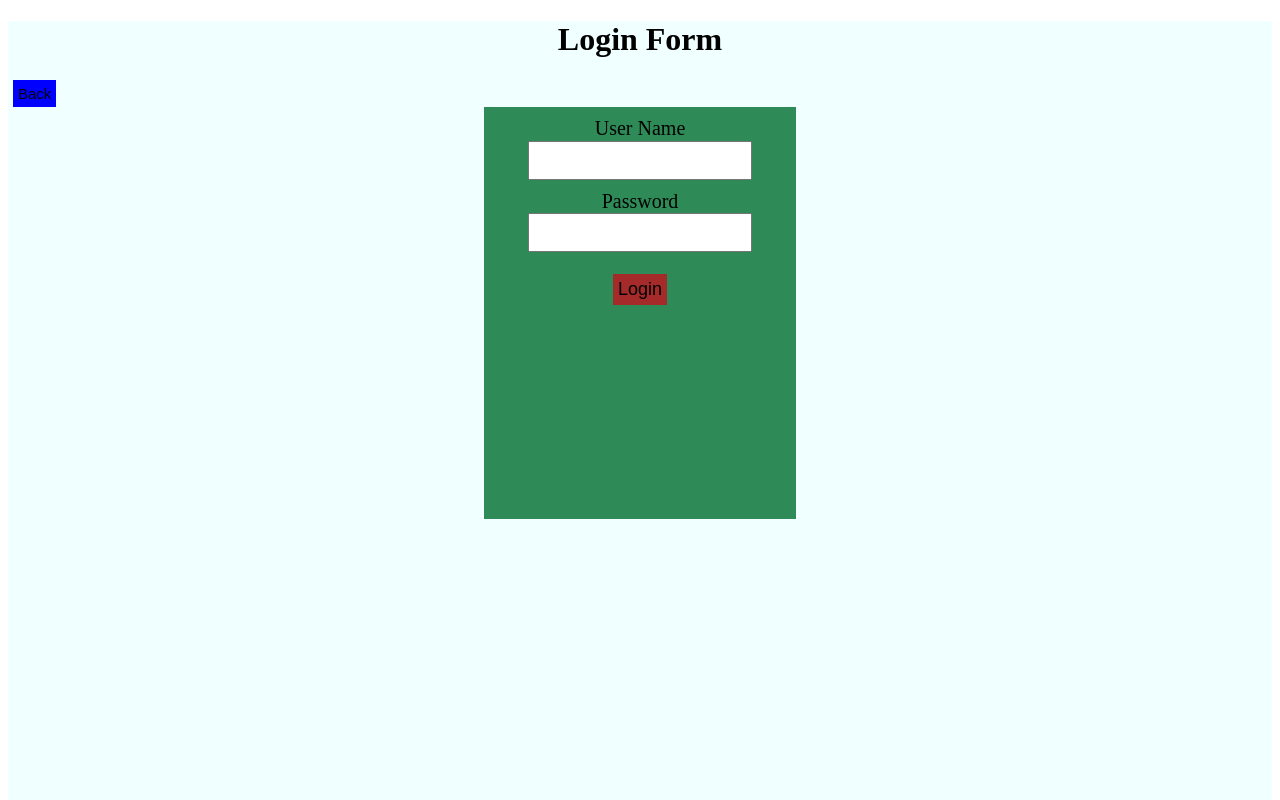
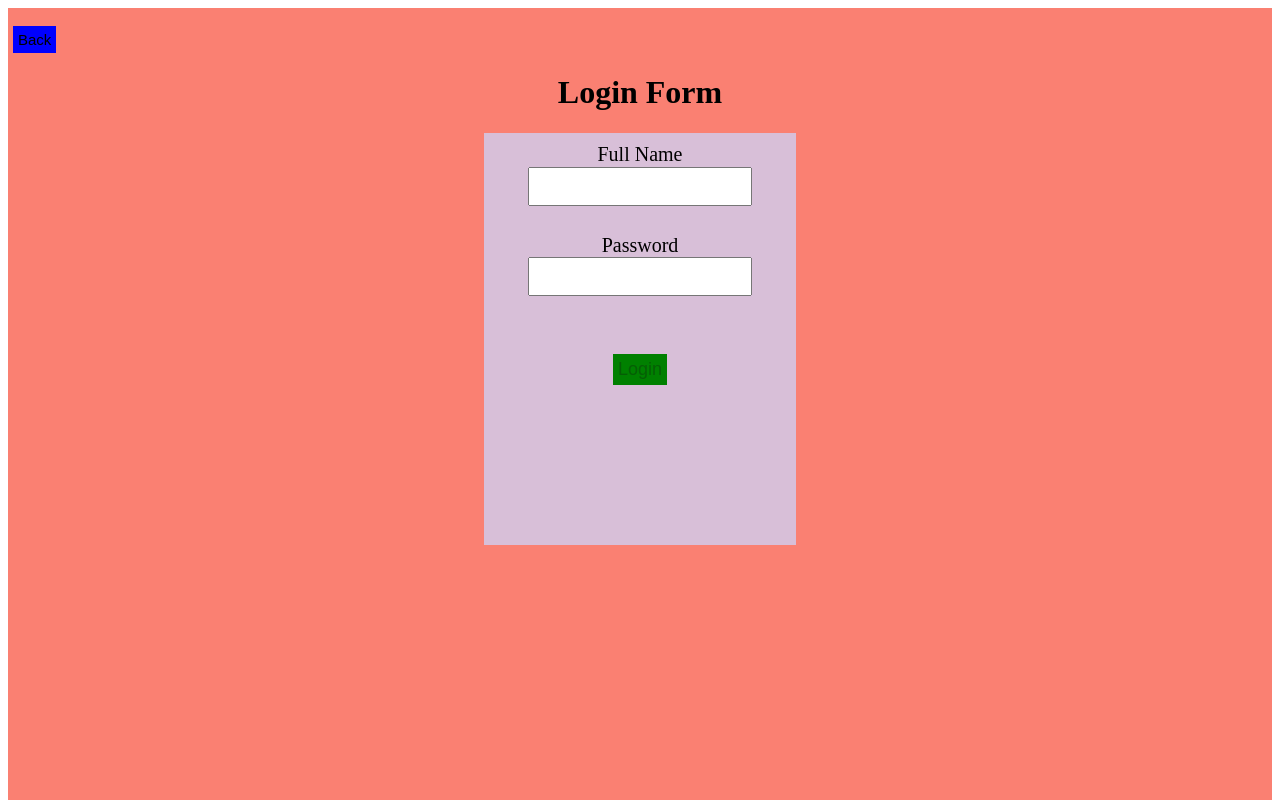
Before and after one commit to shivcharankhanderao/My_Angular_Project, an Angular app in the folder My_First_Project/: page /login in a window 1280 px wide. Shown: the top 800 px of the page. Built offline with nearby package versions, Linux system fonts and the light colour scheme.

Commit message:
Template-driven form

```diff
--- a/My_First_Project/src/app/directive-in-angular/directive-in-angular.component.css
+++ b/My_First_Project/src/app/directive-in-angular/directive-in-angular.component.css
@@ -28,3 +28,7 @@ table,th,tr,td{
     color: deeppink;
     font-size: 30px;
 }
+.container2{
+    color: darkgreen;
+    font-size: 30px;
+}
--- a/My_First_Project/src/app/directive-in-angular/directive-in-angular.component.html
+++ b/My_First_Project/src/app/directive-in-angular/directive-in-angular.component.html
@@ -25,7 +25,7 @@
 
 <button (click)="toggelEffect()">Check</button>
 
-<!-- ******* *ngFor ******** -->
+<!-- ******* *ngFor [MIMP] ******** -->
 
 <ul *ngFor="let item of cars">
     <li class="itm-container">{{item}}</li>
@@ -49,15 +49,37 @@
     <li>{{data}}</li>
 </ul>
 
+<!-- ngSwitch -->
+<div [ngSwitch]="switchValue">
+
+    <h2 *ngSwitchCase="600">600 Value</h2>
+    <h2 *ngSwitchCase="300">300 value</h2>
+    <h2 *ngSwitchCase="100">100 value</h2>
+    <h2 *ngSwitchDefault>Default h2</h2>
+
+</div>
+
 <!-- Attribute directive -->
+
 <div class="container">
     I like pune
 </div>
-
+<!-- [ngClass] (MIMP) -->
 <div [ngClass]="color == 'pink' ? 'container1' : 'container'">
     I like pune
 </div>
 
+<!-- MIMP topic (mostly use)-->
+<h1 [class.container]="multiClasses == 100"
+[class.container1]="multiClasses == 200"
+[class.container2]="multiClasses == 300">
+hahahahaha2222222222222222222222222</h1>
+
+<p style="color: aqua; font-size: 30px;">paraparapara</p>
+<!-- [ngStyle] -->
+<p [ngStyle]="stylecss == 'yellow' ? {'color' : 'yellow'} : {'color' : 'red', 'font-size' : '30px'}">paraparaparapara</p>
+
+
 
 
 <br><br><br>
--- a/My_First_Project/src/app/directive-in-angular/directive-in-angular.component.ts
+++ b/My_First_Project/src/app/directive-in-angular/directive-in-angular.component.ts
@@ -32,6 +32,9 @@ export class DirectiveInAngularComponent {
   // let  xyz= []; // js / within function only
   // xyz =[]; property with empty array(interview que.)
   color ='pink';
+  stylecss = 'yellow1';
+  multiClasses = 300;
+  switchValue = 600;
 
   constructor(){
 
--- a/My_First_Project/src/app/login/login.component.css
+++ b/My_First_Project/src/app/login/login.component.css
@@ -1,7 +1,7 @@
 .container {
     height: 100vw;
     width: 100%;
-    background: azure;
+    background: salmon;
 }
 
 .back-btn {
@@ -20,7 +20,7 @@
 .form-container {
     text-align: center;
     margin: auto;
-    background-color: seagreen;
+    background-color: thistle;
     /* border: 1px solid black; */
     height: 400px;
     width: 300px;
@@ -55,8 +55,13 @@
 
 .lgn-btn {
     padding: 5px;
-    background: brown;
+    background: green;
     margin-top: 22px;
     font-size: 18px;
     border: none;
 }
+
+.span-err{
+    color: red;
+    font-size: 16px;
+}
--- a/My_First_Project/src/app/login/login.component.html
+++ b/My_First_Project/src/app/login/login.component.html
@@ -1,12 +1,32 @@
 <div class="container">
+    <br>
+    <button class="back-btn" routerLink="/landing">Back</button>
     <h1 class="heading">Login Form</h1>
-    <button class="back-btn" routerLink="/landing">Back</button>
-    <form class="form-container">
-        <label class="label">User Name</label><br>
-        <input class="inp-box" type="text"><br>
+
+    <form #loginForm="ngForm" class="form-container">
+
+        <label class="label">Full Name</label><br>
+
+        <input class="inp-box" type="text" name="fullName" pattern="[a-zA-z]*$" ngModel #fullName="ngModel" required
+            minlength="5"><br>
+
+        <span class="span-err" *ngIf="fullName.errors?.['pattern'] && fullName.touched">Please Enter Alphabets
+            Only</span>
+        <span class="span-err" *ngIf="fullName.errors?.['minlength'] && !fullName.errors?.['pattern']">FullName should
+            be having atleast 5 Alphabets</span>
+
+        <br>
         <label class="pass">Password</label><br>
-        <input class="inp-pass" type="text"><br>
-        <button class="lgn-btn">Login</button><br>
+
+        <input class="inp-pass" type="text" ngModel name="password" #password="ngModel" minlength="8"
+            pattern="[A-Z]{1}[a-zA-Z0-9!@#$%^&*]{9}$"><br>
+
+        <span class="span-err" *ngIf="password.errors?.['minlength']">Password should contain atleast 8
+            charactors</span>
+        <span class="span-err" *ngIf="password.errors?.['pattern'] && !password.errors?.['minlength']">Please match the
+            pattern</span><br><br>
+
+        <button class="lgn-btn" [disabled]="!loginForm.valid" (click)="submit(loginForm.value)">Login</button><br>
         <!-- <a> Forgot password</a> -->
     </form>
 </div>
--- a/My_First_Project/src/app/login/login.component.ts
+++ b/My_First_Project/src/app/login/login.component.ts
@@ -7,4 +7,8 @@ import { Component } from '@angular/core';
 })
 export class LoginComponent {
 
+submit(formData:any){
+  console.log(formData);
+
 }
+}
```
